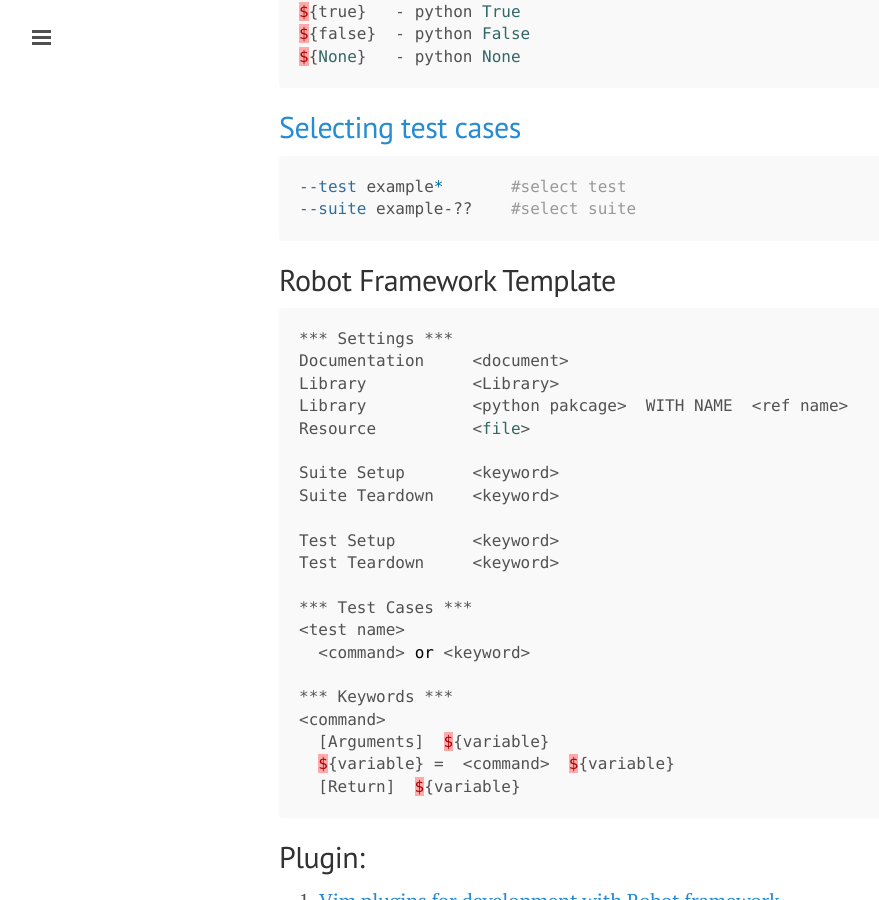
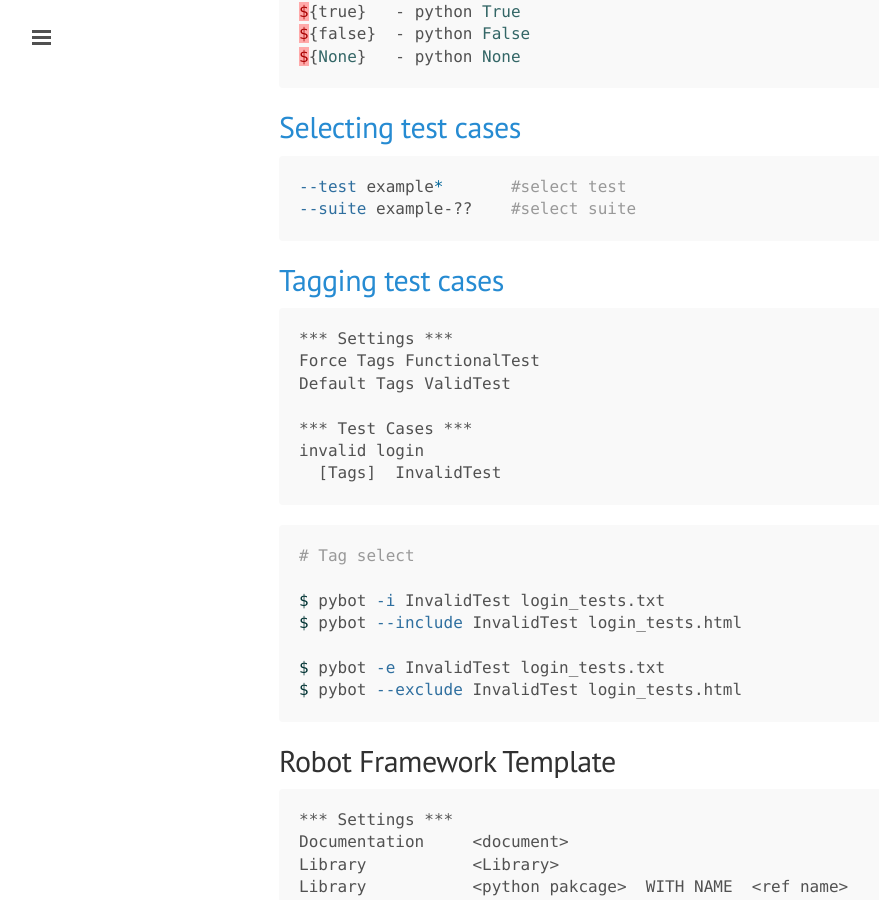
Before and after one commit to ibotdotout/ibotdotout.github.io, a Jekyll site: the page built from _posts/2014-09-15-robot-framework.md, in a window 1280 px wide and 900 px high, scrolled down 1843 px. Shown: the whole window, without its empty margins (1-880 px from the left). Built offline with Jekyll 4.4.1, drawn with Linux system fonts in a browser that asks for light colours; Markdown is read by kramdown in place of the engine named in the settings.

Commit message:
update tagging

````diff
--- a/_posts/2014-09-15-robot-framework.md
+++ b/_posts/2014-09-15-robot-framework.md
@@ -79,6 +79,28 @@ ${None}   - python None
 --suite example-??    #select suite
 ```
 
+## [Tagging test cases](http://robotframework.org/robotframework/latest/RobotFrameworkUserGuide.html#tagging-test-cases)
+
+```python
+*** Settings ***
+Force Tags FunctionalTest
+Default Tags ValidTest
+
+*** Test Cases ***
+invalid login
+  [Tags]  InvalidTest
+```
+
+```sh
+# Tag select
+
+$ pybot -i InvalidTest login_tests.txt
+$ pybot --include InvalidTest login_tests.html
+
+$ pybot -e InvalidTest login_tests.txt
+$ pybot --exclude InvalidTest login_tests.html
+```
+
 
 ## Robot Framework Template
 ```python
````
